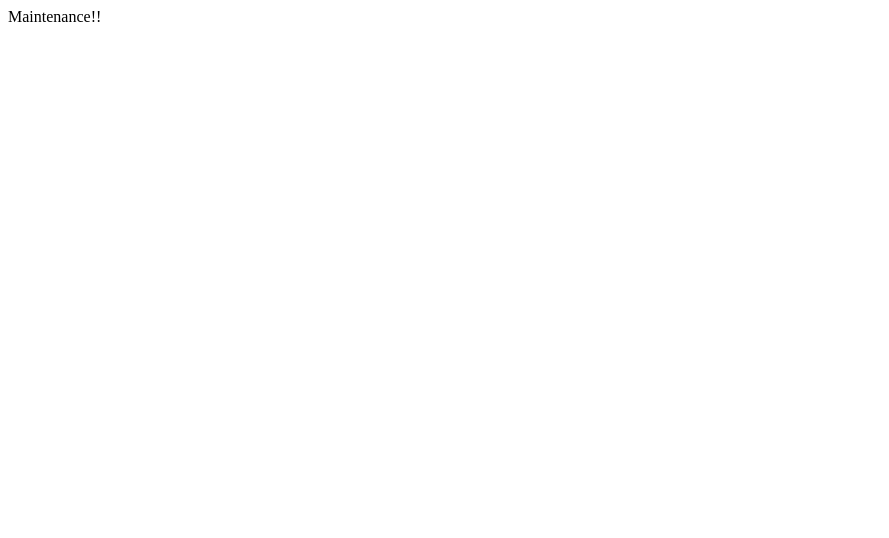
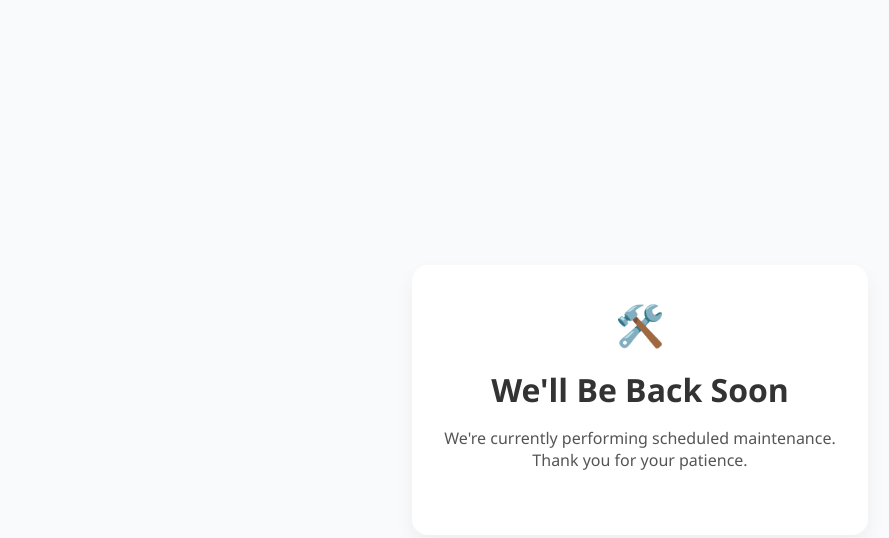
Before and after one commit to FortBin/FortBin.github.io, a plain HTML site: page index.html in a window 1280 px wide. Shown: the whole page, without its empty margins (0-889 px from the left). Drawn offline with Linux system fonts and the light colour scheme.

Commit message:
Update index.html
html

```diff
--- a/index.html
+++ b/index.html
@@ -1 +1,54 @@
-Maintenance!!
+<!DOCTYPE html>
+<html lang="en">
+<head>
+  <meta charset="UTF-8" />
+  <meta name="viewport" content="width=device-width, initial-scale=1.0" />
+  <title>We'll Be Back Soon</title>
+  <style>
+    * {
+      margin: 0;
+      padding: 0;
+      box-sizing: border-box;
+    }
+    body {
+      font-family: 'Segoe UI', Tahoma, Geneva, Verdana, sans-serif;
+      background-color: #f9fafb;
+      color: #333;
+      height: 100vh;
+      display: flex;
+      align-items: center;
+      justify-content: center;
+      text-align: center;
+      padding: 2rem;
+    }
+    .container {
+      max-width: 500px;
+      padding: 2rem;
+      border-radius: 1rem;
+      box-shadow: 0 10px 20px rgba(0,0,0,0.05);
+      background-color: white;
+    }
+    h1 {
+      font-size: 2rem;
+      margin-bottom: 1rem;
+    }
+    p {
+      font-size: 1rem;
+      margin-bottom: 2rem;
+      color: #555;
+    }
+    .logo {
+      font-size: 2.5rem;
+      margin-bottom: 1rem;
+      color: #4f46e5;
+    }
+  </style>
+</head>
+<body>
+  <div class="container">
+    <div class="logo">🛠️</div>
+    <h1>We'll Be Back Soon</h1>
+    <p>We're currently performing scheduled maintenance.<br />Thank you for your patience.</p>
+  </div>
+</body>
+</html>
```
